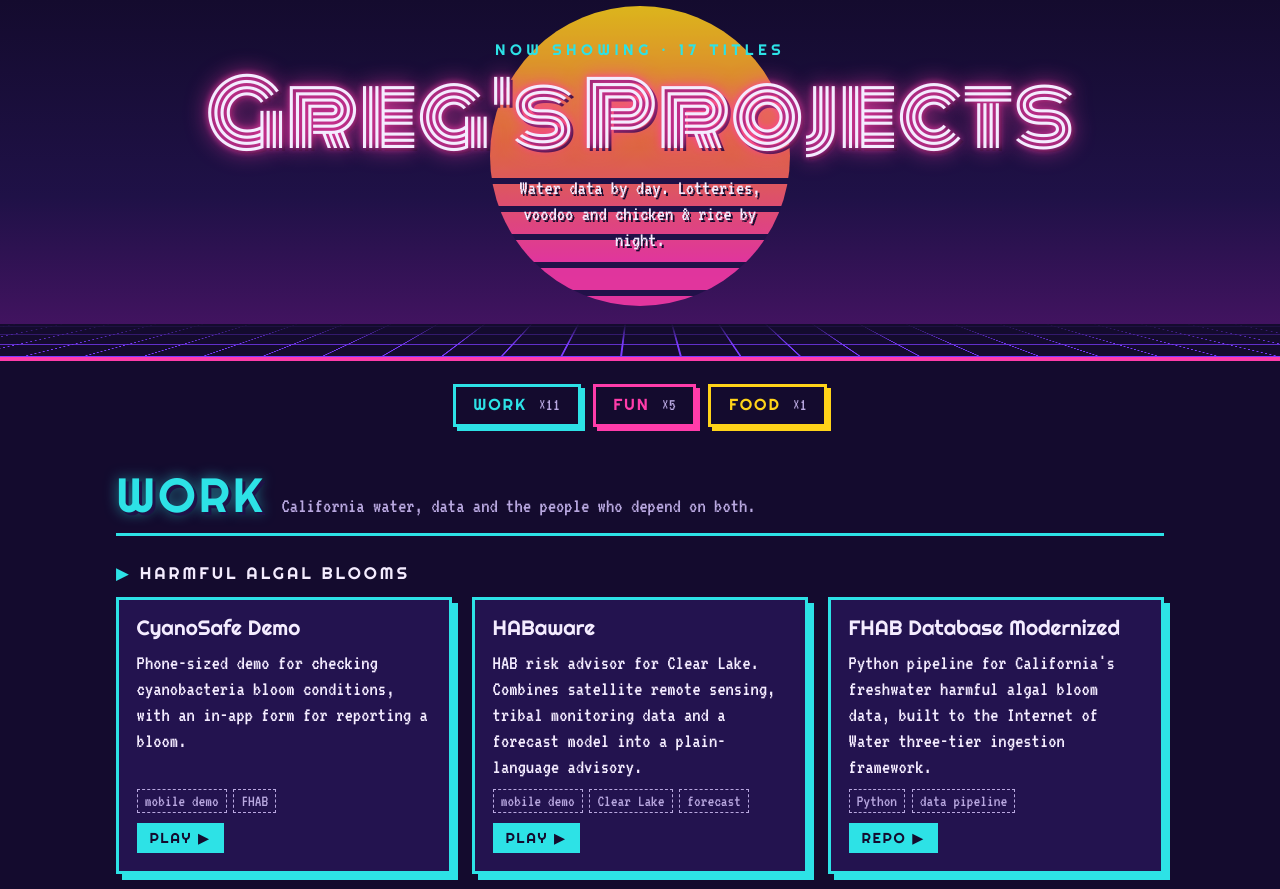
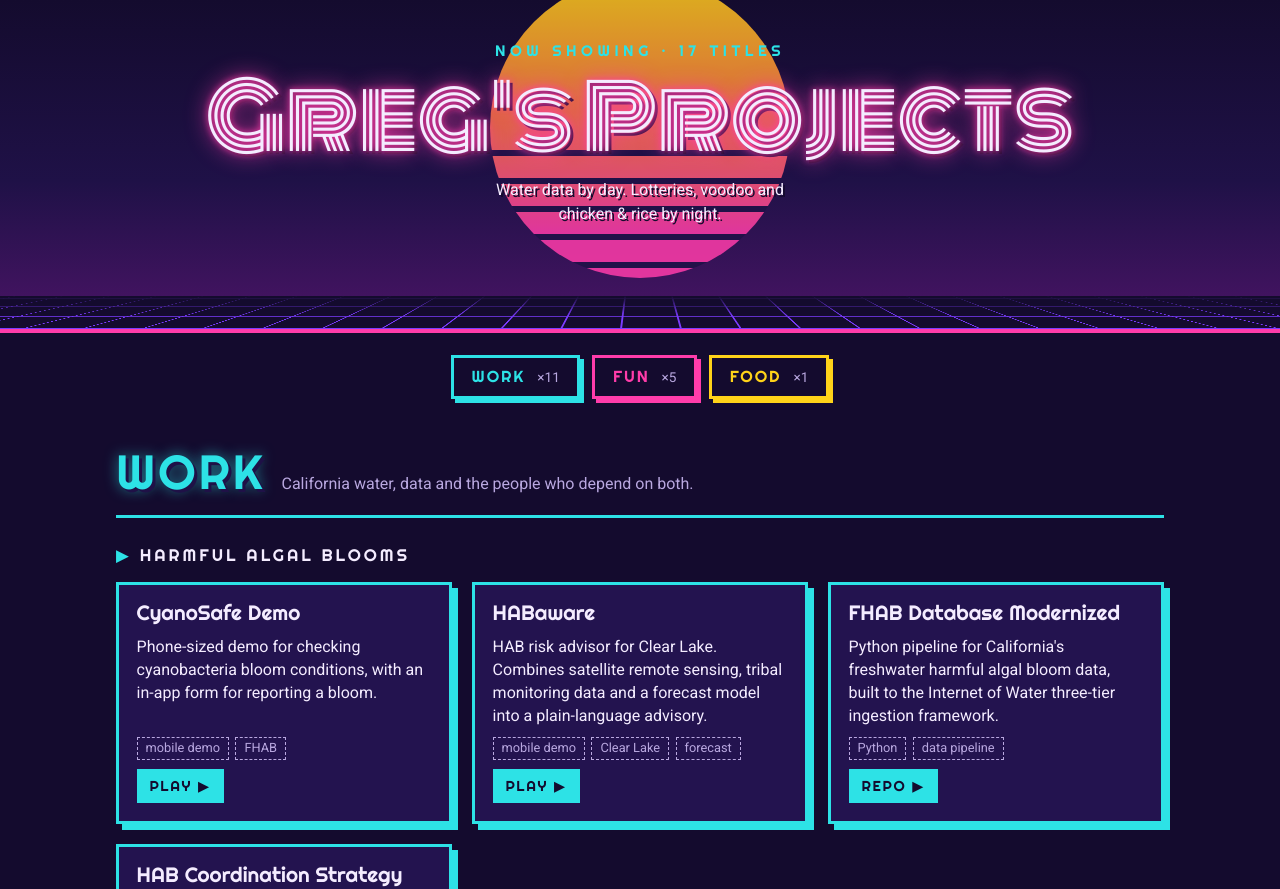
Before and after one commit to ggearheart/ggearheart.github.io, a plain HTML site: page index.html in a window 1280 px wide. Shown: the top 889 px of the page. Drawn offline with Linux system fonts and the light colour scheme.

Commit message:
Switch body text to Roboto for readability
Co-Authored-By: Claude Fable 5.2 <noreply@anthropic.com>

```diff
--- a/index.html
+++ b/index.html
@@ -5,7 +5,7 @@
 <meta name="viewport" content="width=device-width, initial-scale=1">
 <meta name="description" content="Greg Gearheart's projects, sorted into Work, Fun and Food.">
 <title>Greg's Project Arcade</title>
-<link rel="stylesheet" href="https://fonts.googleapis.com/css2?family=Monoton&family=Righteous&family=VT323&display=swap">
+<link rel="stylesheet" href="https://fonts.googleapis.com/css2?family=Monoton&family=Righteous&family=Roboto:wght@400;500&display=swap">
 <style>
 /* Layout: sunset-and-grid marquee up top, then three neon-coded channels (work / fun / food),
    each split into topics holding cassette-label cards. Single committed dark look. */
@@ -23,15 +23,15 @@
   --grid: #7b3cff;
   --display: "Monoton", "Righteous", Impact, sans-serif;
   --head: "Righteous", "Trebuchet MS", Verdana, sans-serif;
-  --body: "VT323", "Courier New", ui-monospace, monospace;
+  --body: "Roboto", "Helvetica Neue", Arial, sans-serif;
 }
 * { box-sizing: border-box; }
 body {
   background: var(--night);
   color: var(--ink);
   font-family: var(--body);
-  font-size: 1.3rem;
-  line-height: 1.25;
+  font-size: 1rem;
+  line-height: 1.45;
 }
 a { color: inherit; }
 a:focus-visible { outline: 3px solid var(--yellow); outline-offset: 3px; }
@@ -112,7 +112,7 @@ nav.channels a {
   transition: transform .1s, box-shadow .1s;
 }
 nav.channels a:hover { transform: translate(2px, 2px); box-shadow: 2px 2px 0 var(--c); }
-nav.channels small { font-family: var(--body); font-size: 1.1rem; letter-spacing: 0; color: var(--ink-dim); margin-left: .35rem; }
+nav.channels small { font-family: var(--body); font-size: .85rem; letter-spacing: 0; color: var(--ink-dim); margin-left: .35rem; }
 
 /* ---------- Channels ---------- */
 main { display: flex; flex-direction: column; gap: 3rem; padding-block: 2rem 3rem; }
@@ -175,8 +175,8 @@ h3::before { content: "▶ "; color: var(--c); }
 .card p { margin: 0; color: var(--ink); flex: 1; }
 .tags { display: flex; flex-wrap: wrap; gap: .4rem; list-style: none; margin: 0; padding: 0; }
 .tags li {
-  font-size: 1.05rem; line-height: 1;
-  padding: .15rem .45rem;
+  font-size: .8rem; line-height: 1;
+  padding: .25rem .5rem;
   color: var(--ink-dim);
   border: 1px dashed var(--ink-dim);
 }
```
